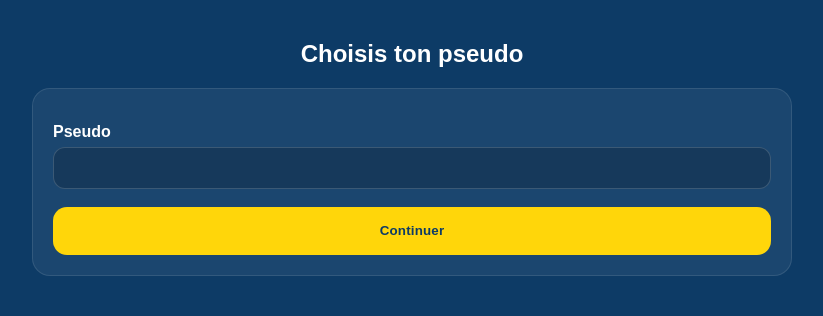
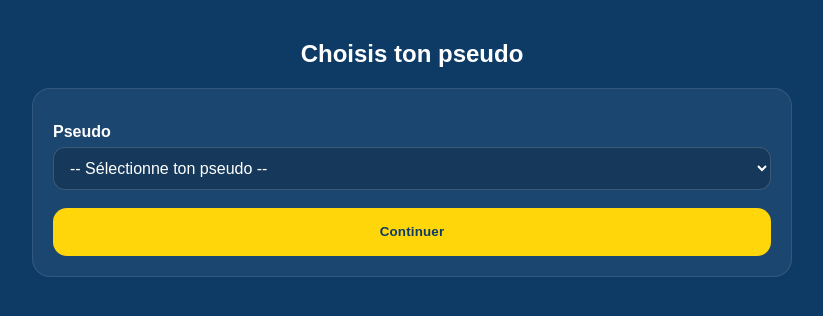
Before and after one commit to benjaminsoler07-lang/motogp-jeu, a Flask app: template templates/login.html in a window 1280 px wide. Shown: the part 175-491 px from the top of the page, without its empty margins (228-1051 px from the left). Run offline with Flask 3, Linux system fonts and the light colour scheme; the template is opened without the code that fills it: most values are stand-ins (such as "Sample title", 1, 10 or a date in 2020); parts of the project's set-up code (start-up, migrations or seed data) failed here and were passed over.

Commit message:
Update login.html

```diff
--- a/templates/login.html
+++ b/templates/login.html
@@ -1,10 +1,32 @@
 {% extends 'base.html' %}
 {% block title %}Connexion — MotoGP Jeu{% endblock %}
+
 {% block content %}
   <h2>Choisis ton pseudo</h2>
+
   <form method="post" class="card">
-    <label>Pseudo</label>
-    <input type="text" name="name" required />
+
+    <label for="pseudo">Pseudo</label>
+    <select name="pseudo" id="pseudo" required>
+      <option value="">-- Sélectionne ton pseudo --</option>
+
+      {% for p in participants %}
+        <option value="{{ p.pseudo }}"
+          {% if selected_pseudo and selected_pseudo == p.pseudo %}selected{% endif %}>
+          {{ p.pseudo }}
+        </option>
+      {% endfor %}
+    </select>
+
     <button class="btn">Continuer</button>
+
   </form>
+
+  {% if not participants %}
+    <p style="margin-top:15px;">
+      ⚠️ Aucun joueur enregistré.
+      Demande à l’admin d’ajouter les participants.
+    </p>
+  {% endif %}
+
 {% endblock %}
```
